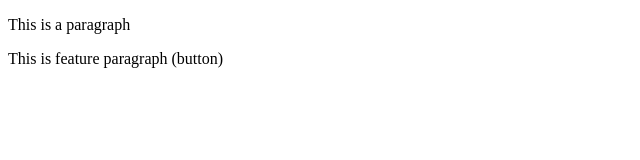
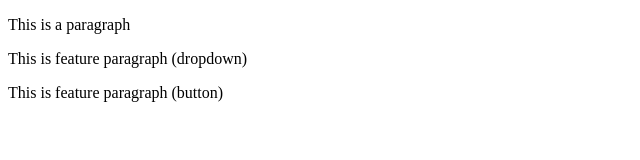
Before and after one commit to Joyram49/Local-Repo-by-apnaCollege, a plain HTML site: page index.html in a window 1280 px wide. Shown: the whole page, without its empty margins (0-640 px from the left). Drawn offline with Linux system fonts and the light colour scheme.

Commit message:
keep both dropdown and button changes

```diff
--- a/index.html
+++ b/index.html
@@ -7,6 +7,7 @@
   </head>
   <body>
     <p>This is a paragraph</p>
+    <p>This is feature paragraph (dropdown)</p>
     <p>This is feature paragraph (button)</p>
   </body>
 </html>
```
